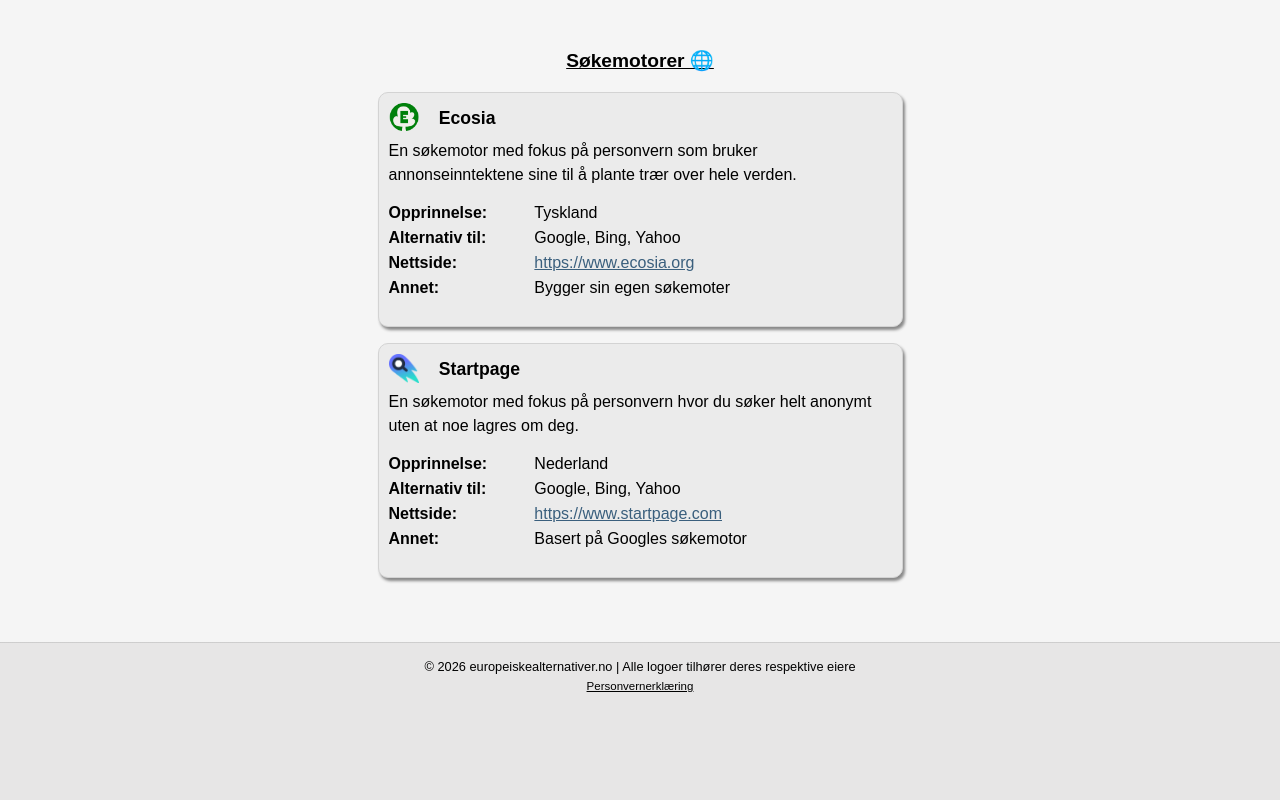
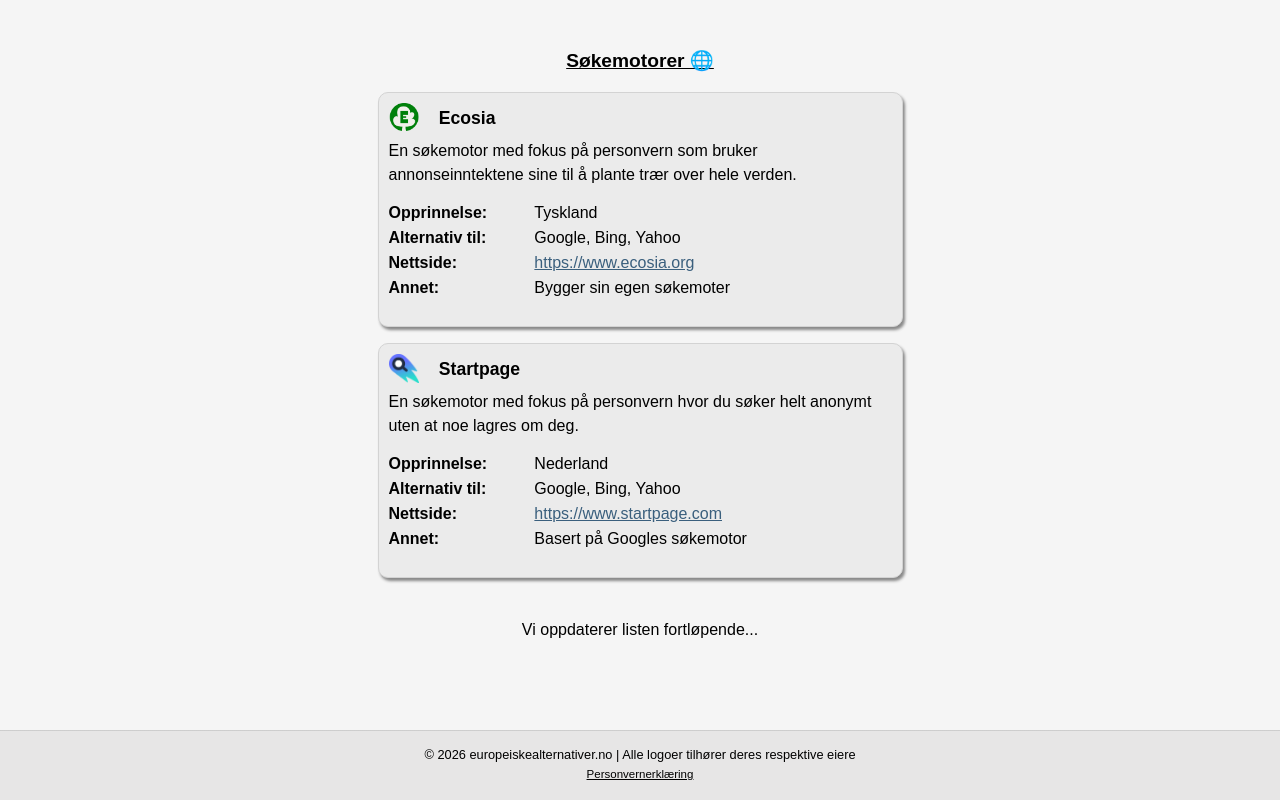
Before and after one commit to Operheimeren/europeiske-alternativer, a SvelteKit app: page / in a window 1280 px wide. Shown: the part 3188-3988 px from the top of the page. Before the commit the page ends 3900 px from the top, so only its background shows below. Built offline with nearby package versions, Linux system fonts and the light colour scheme.

Commit message:
Retry workflow

```diff
--- a/src/routes/+page.svelte
+++ b/src/routes/+page.svelte
@@ -91,7 +91,7 @@
     <AlternativeCard {alternative} />
   {/each}
 
-  <!-- Browser -->
+  <!-- Browsers -->
   <div class="sub-title">{t.categories.browser}</div>
   {#each getAlternativesByType(categoryTypes.browser) as alternative}
     <AlternativeCard {alternative} />
@@ -115,5 +115,7 @@
     <AlternativeCard {alternative} />
   {/each}
 
-
+  <div class="info-text-outro">
+    <span class="info-text-span">{t.alternativesOutro}</span>
+  </div>
 </div>
```
